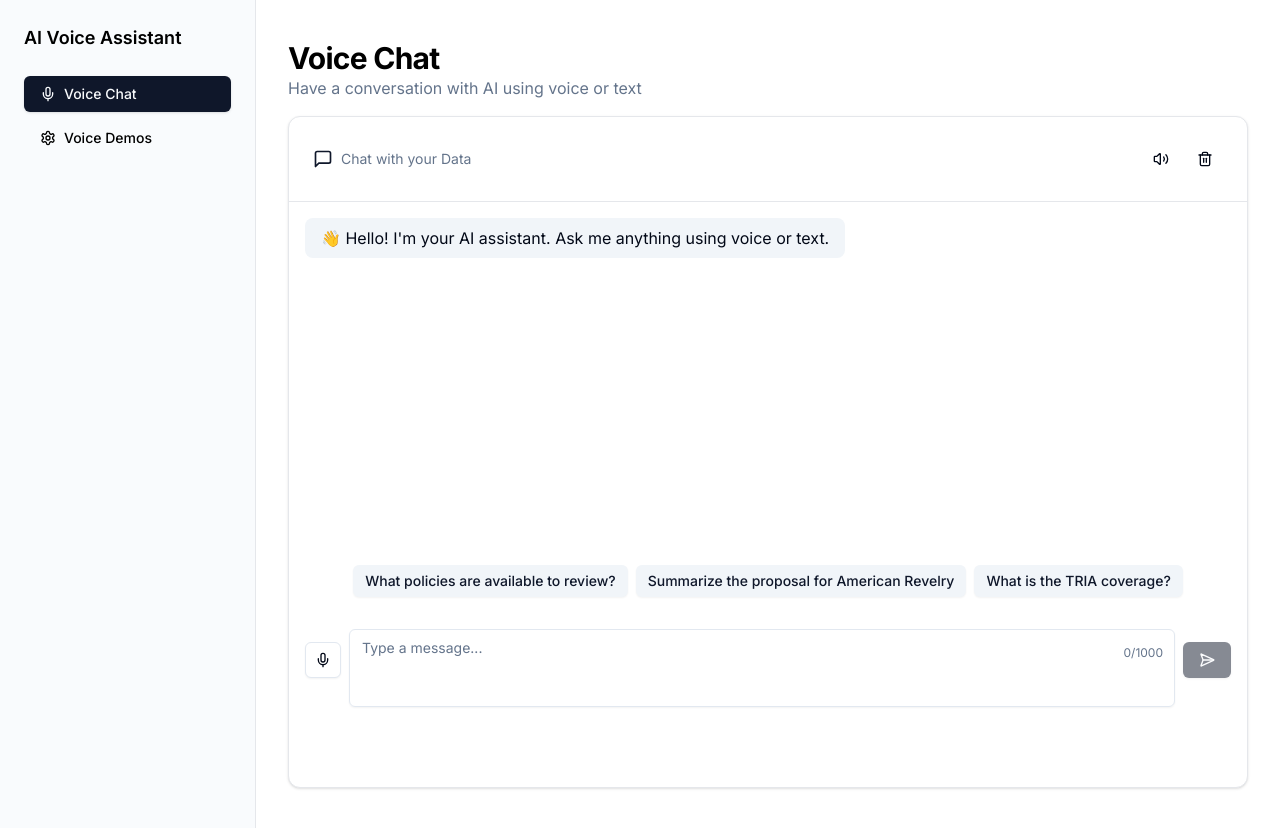
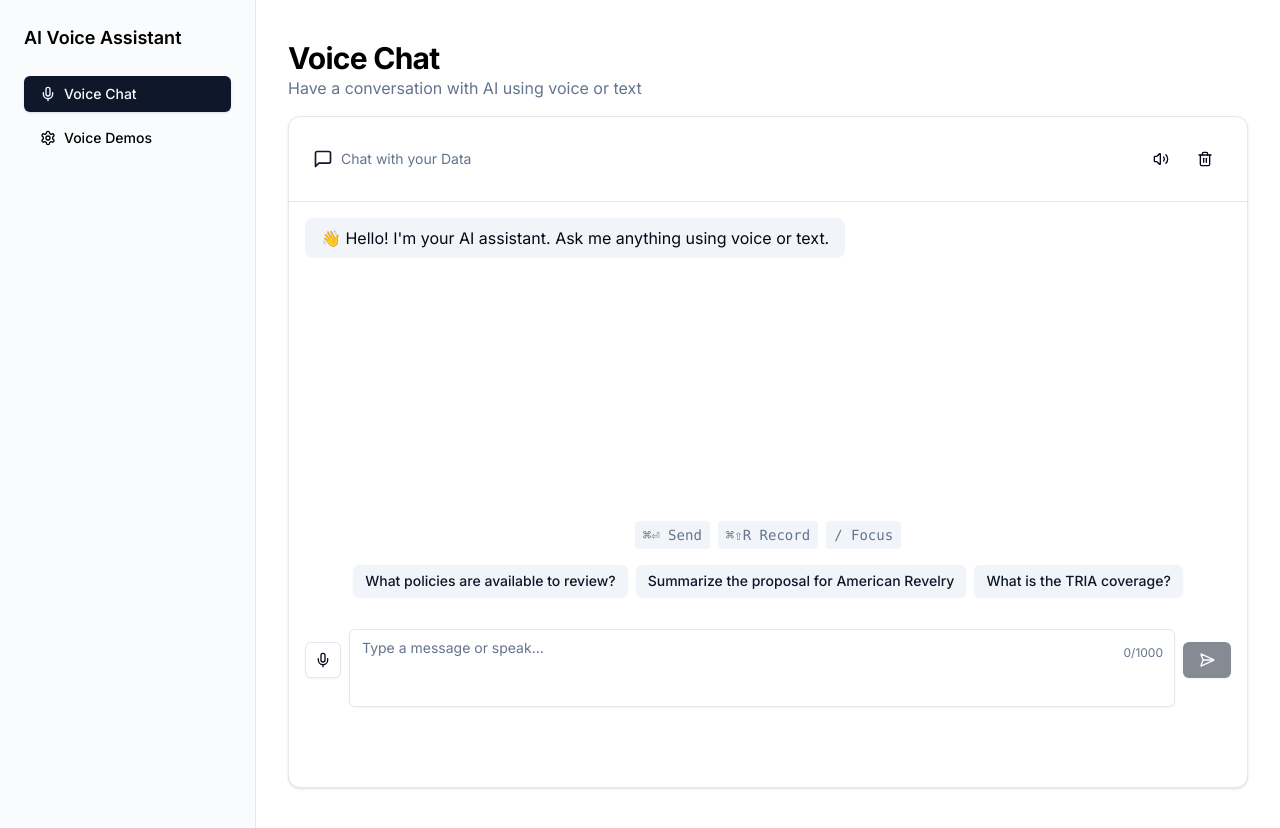
Before and after one commit to Alec-Hermesmeyer/ai-voice-demo, a Next.js app: page / in a window 1280 px wide. Built offline with nearby package versions, Linux system fonts and the light colour scheme.

Commit message:
key commands added

```diff
--- a/src/components/voice-chat.tsx
+++ b/src/components/voice-chat.tsx
@@ -95,7 +95,8 @@ export function VoiceChat() {
     }
     return [WELCOME_MESSAGE]
   })
-
+  const [isKeyboardEnabled, setIsKeyboardEnabled] = useState(true);
+  const textareaRef = useRef<HTMLTextAreaElement>(null)
   const [input, setInput] = useState("")
   const [isProcessing, setIsProcessing] = useState(false)
   const [isRecording, setIsRecording] = useState(false)
@@ -202,6 +203,49 @@ export function VoiceChat() {
 
     return () => stopRecording()
   }, [toast])
+  useEffect(() => {
+    const handleKeyDown = (e: KeyboardEvent) => {
+      // Toggle recording with Ctrl/Cmd+Shift+R
+      if ((e.ctrlKey || e.metaKey) && e.shiftKey && e.key.toLowerCase() === 'r') {
+        e.preventDefault();
+        if (isRecording) {
+          stopRecording();
+          toast({ description: "Recording stopped 🎙️" });
+        } else {
+          startRecording();
+          toast({ description: "Recording started 🎙️🔴" });
+        }
+      }
+
+      // Submit with Ctrl/Cmd+Enter
+      if ((e.ctrlKey || e.metaKey) && e.key === 'Enter') {
+        e.preventDefault();
+        if (!isProcessing && input.trim()) {
+          handleSubmit();
+        }
+      }
+
+      // Focus textarea with /
+      if (e.key === '/' && !e.ctrlKey && !e.metaKey) {
+        e.preventDefault();
+        textareaRef.current?.focus();
+      }
+    };
+
+    window.addEventListener('keydown', handleKeyDown);
+    return () => window.removeEventListener('keydown', handleKeyDown);
+  }, [isRecording, input, isProcessing]);
+
+  // Add keyboard hint component
+  function KeyboardHint() {
+    return (
+      <div className="flex gap-2 text-sm text-muted-foreground items-center justify-center">
+        <kbd className="px-2 py-1 bg-muted rounded-sm">⌘⏎ Send</kbd>
+        <kbd className="px-2 py-1 bg-muted rounded-sm">⌘⇧R Record</kbd>
+        <kbd className="px-2 py-1 bg-muted rounded-sm">/ Focus</kbd>
+      </div>
+    );
+  }
   const detectCommand = (transcript: string): Command | null => {
     for (const cmd of VOICE_COMMANDS) {
       const match = transcript.match(cmd.pattern)
@@ -523,6 +567,7 @@ const correctGrammar = async (text: string): Promise<string> => {
           </ScrollArea>
 
           <div className="p-4 space-y-4 flex-shrink-0">
+          <KeyboardHint />
             {SAMPLE_QUESTIONS.length > 0 && (
               <div className="flex flex-wrap gap-2 justify-center">
                 {SAMPLE_QUESTIONS.map((question) => (
@@ -569,13 +614,21 @@ const correctGrammar = async (text: string): Promise<string> => {
 
               <div className="relative flex-1">
                 <Textarea
-                  placeholder="Type a message..."
+                  ref={textareaRef}
+                  placeholder="Type a message or speak..."
                   value={input}
                   onChange={(e) => setInput(e.target.value.slice(0, MAX_MESSAGE_LENGTH))}
                   disabled={isProcessing}
                   className="pr-12 mt-4 min-h-[44px] max-h-[200px] resize-none overflow-y-auto pb-12"
                   maxLength={MAX_MESSAGE_LENGTH}
                   rows={1}
+                  onKeyDown={(e) => {
+                    // Allow new lines with Shift+Enter
+                    if (e.key === 'Enter' && !e.shiftKey && !e.ctrlKey && !e.metaKey) {
+                      e.preventDefault();
+                      handleSubmit();
+                    }
+                  }}
                   onInput={(e) => {
                     const target = e.target as HTMLTextAreaElement
                     target.style.height = "0"
```
Lines whose indentation alone changed are shown as unchanged.
